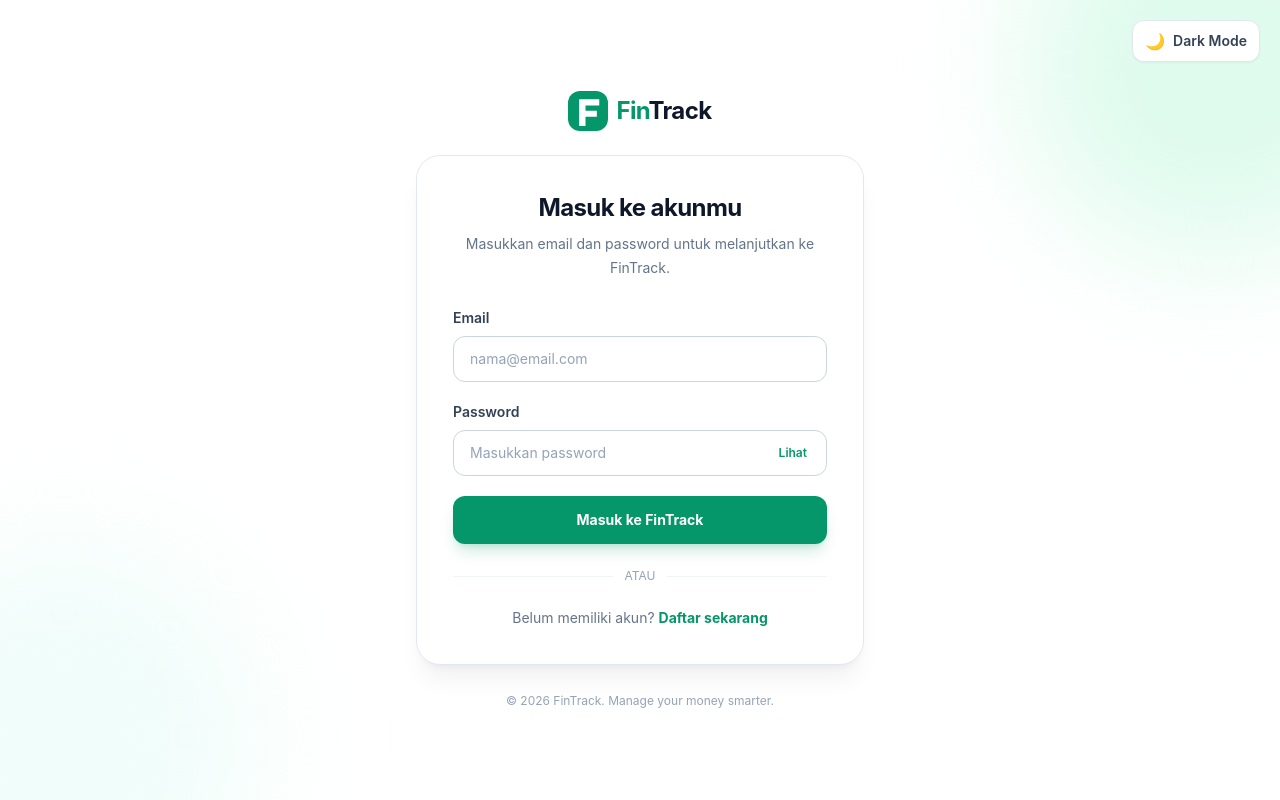
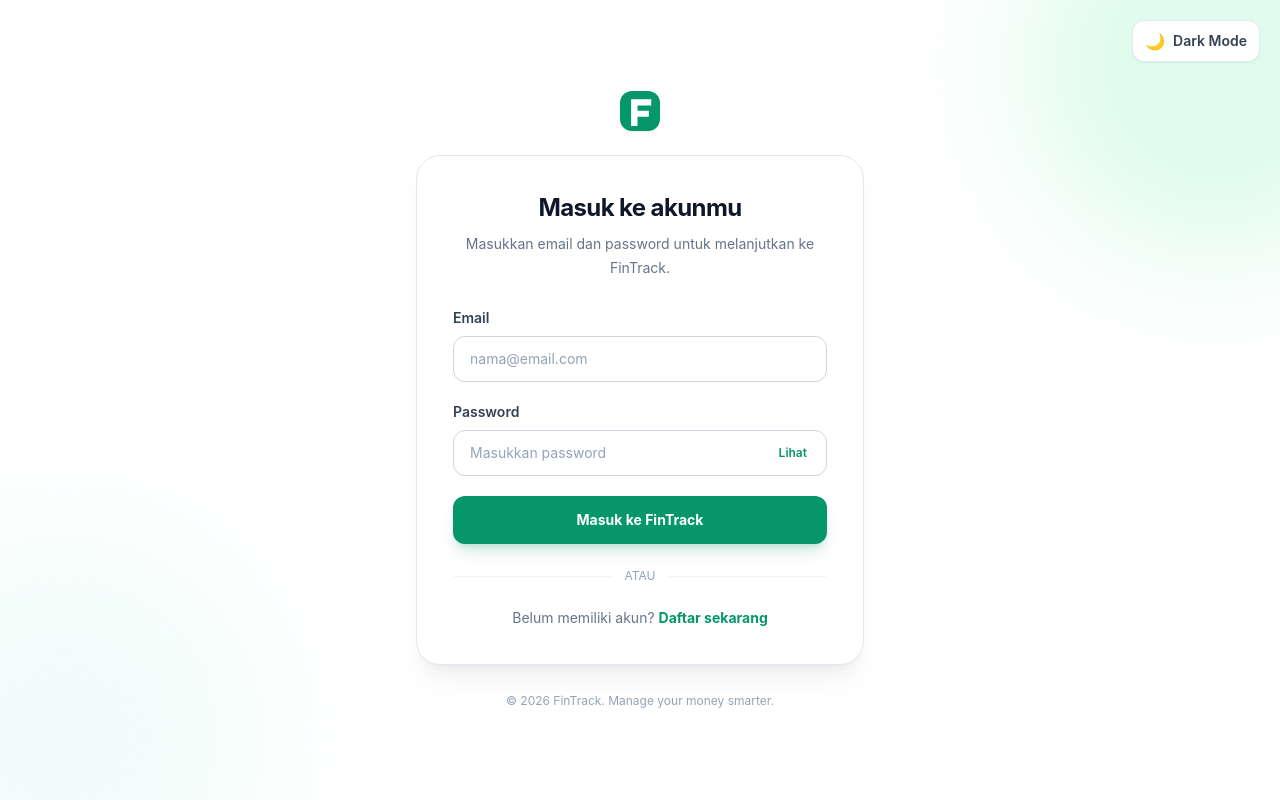
Before and after one commit to HikamSirrul/FinTrack, a React (Vite) app in the folder frontend/: page / in a window 1280 px wide. Both pictures are taken after a click on the button "Masuk". Built offline with nearby package versions, Linux system fonts and the light colour scheme.

Commit message:
Adjust FinTrack wordmark colors and auth logo layout

```diff
--- a/frontend/src/pages/Login.tsx
+++ b/frontend/src/pages/Login.tsx
@@ -84,10 +84,6 @@ export default function Login({
               className="h-10 w-10 rounded-xl shadow-sm"
             />
 
-            <span className="text-2xl font-bold tracking-tight">
-              <span className="text-emerald-600">Fin</span>
-              <span className="text-slate-900">Track</span>
-            </span>
           </div>
 
         {/* Login Card */}
```
